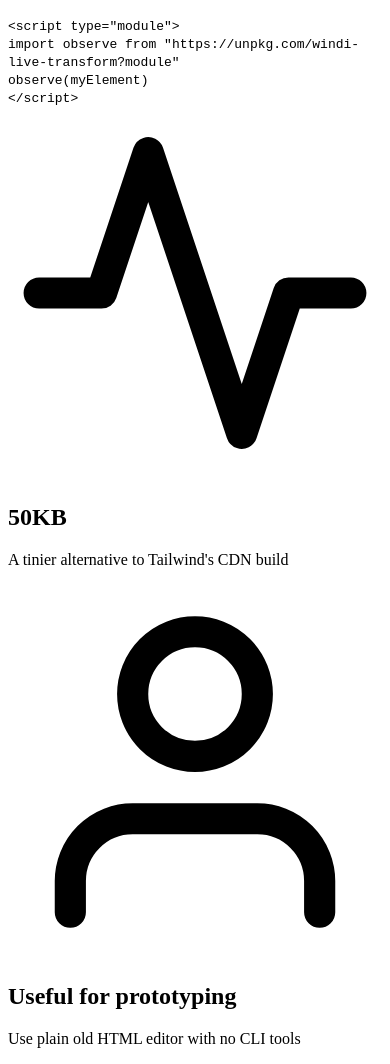
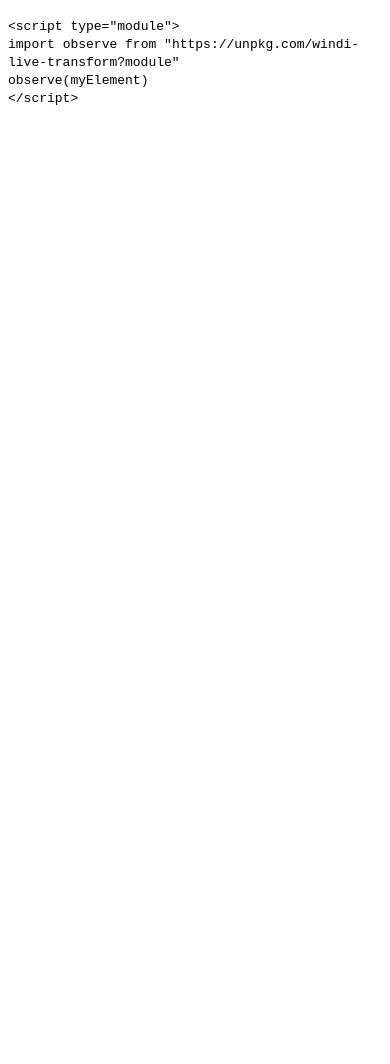
Before and after one commit to clean8s/windi-browser, a plain HTML site: page windi/index.html in a window 390 px wide. Shown: the part 1556-2620 px from the top of the page. After the commit the page ends 1670 px from the top, so only its background shows below. Drawn offline with Linux system fonts and the light colour scheme.

Commit message:
Update index.html

```diff
--- a/windi/index.html
+++ b/windi/index.html
@@ -51,39 +51,6 @@
             </code>
         </div>
     </div>
-    <section class="text-gray-600 body-font">
-        <div class="container px-5 py-24 mx-auto flex flex-wrap">
-            <div class="flex flex-wrap -m-4">
-                <div class="p-4 lg:w-1/3">
-                    <div class="flex border-2 rounded-lg border-gray-200 border-opacity-50 p-8 sm:flex-row flex-col">
-                        <div class="w-16 h-16 sm:mr-8 sm:mb-0 mb-4 inline-flex items-center justify-center rounded-full bg-indigo-100 text-indigo-500 flex-shrink-0">
-                            <svg fill="none" stroke="currentColor" stroke-linecap="round" stroke-linejoin="round" stroke-width="2" class="w-8 h-8" viewBox="0 0 24 24">
-                                <path d="M22 12h-4l-3 9L9 3l-3 9H2"></path>
-                            </svg>
-                        </div>
-                        <div class="flex-grow">
-                            <h2 class="text-gray-900 text-lg title-font font-medium mb-3">50KB</h2>
-                            <p class="leading-relaxed text-base">A tinier alternative to Tailwind's CDN build</p>
-                        </div>
-                    </div>
-                </div>
-                <div class="p-4 lg:w-1/2 md:w-full">
-                    <div class="flex border-2 rounded-lg border-gray-200 border-opacity-50 p-8 sm:flex-row flex-col">
-                        <div class="w-16 h-16 sm:mr-8 sm:mb-0 mb-4 inline-flex items-center justify-center rounded-full bg-indigo-100 text-indigo-500 flex-shrink-0">
-                            <svg fill="none" stroke="currentColor" stroke-linecap="round" stroke-linejoin="round" stroke-width="2" class="w-10 h-10" viewBox="0 0 24 24">
-                                <path d="M20 21v-2a4 4 0 00-4-4H8a4 4 0 00-4 4v2"></path>
-                                <circle cx="12" cy="7" r="4"></circle>
-                            </svg>
-                        </div>
-                        <div class="flex-grow">
-                            <h2 class="text-gray-900 text-lg title-font font-medium mb-3">Useful for prototyping</h2>
-                            <p class="leading-relaxed text-base">Use plain old HTML editor with no CLI tools</p>
-                        </div>
-                    </div>
-                </div>
-            </div>
-        </div>
-    </section>
 </div>
 </body>
 </html>
```
